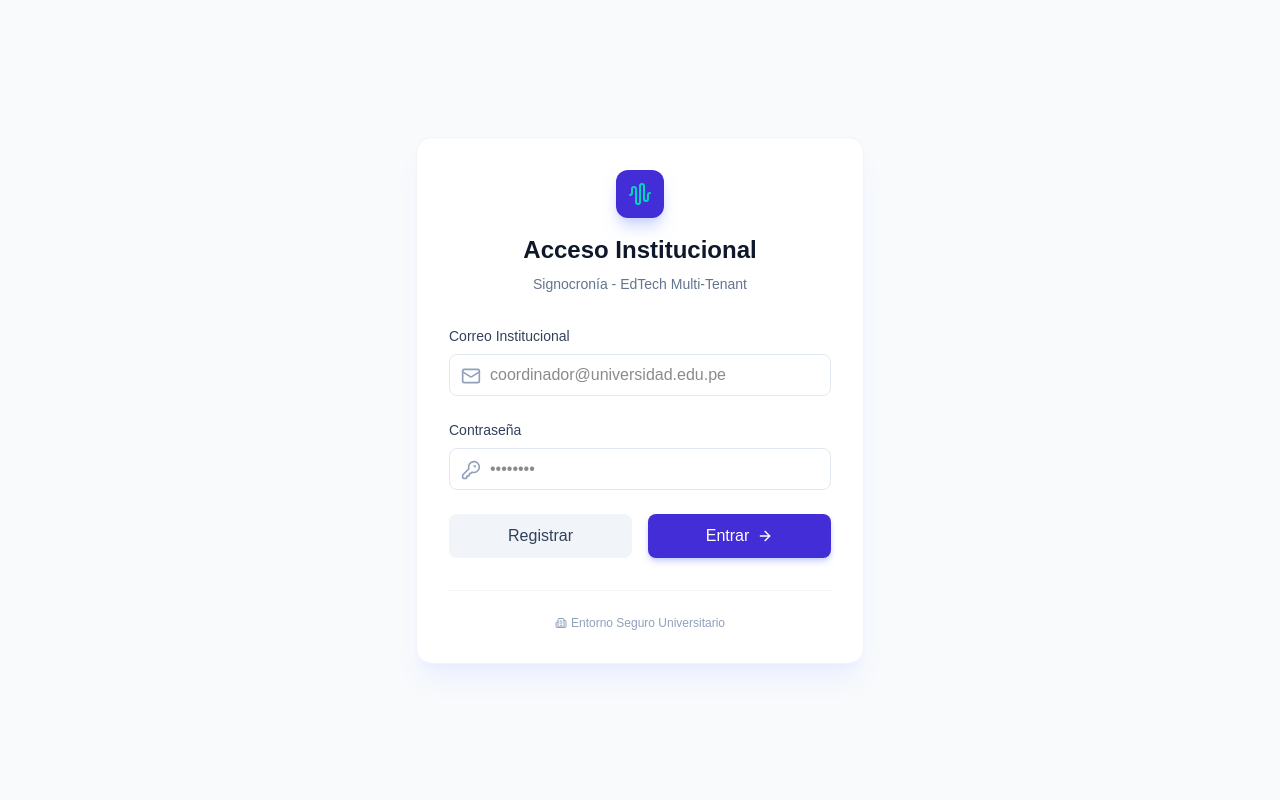
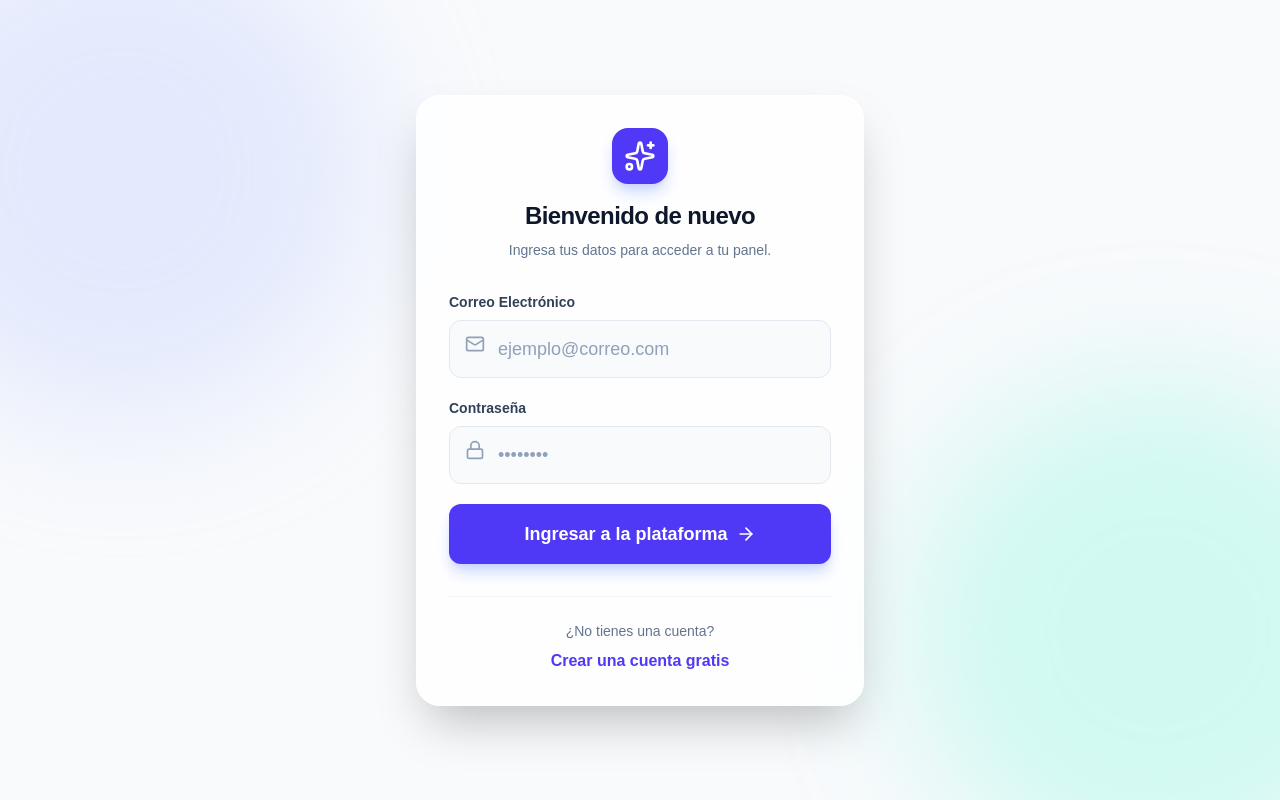
Before and after one commit to pybankai-prog/signocronia-mvp, a Next.js app: page /login in a window 1280 px wide. Built offline with nearby package versions, Linux system fonts and the light colour scheme; no server answers.

Commit message:
Rediseño profesional de Login y traduccion de errores

```diff
--- a/app/login/page.tsx
+++ b/app/login/page.tsx
@@ -1,135 +1,176 @@
-'use client'; // Indica que este componente usa funciones del navegador (React)
+'use client';
 
-import { useState } from 'react';
-import { useRouter } from 'next/navigation'; // <-- NUEVO: Importamos el enrutador de Next.js
-import { supabase } from '@/lib/supabase'; // Importamos tu puente de conexión
-import { Building2, KeyRound, Mail, ArrowRight, AudioWaveform } from 'lucide-react';
+import React, { useState } from 'react';
+import { useRouter } from 'next/navigation';
+import { supabase } from '@/lib/supabase';
+import { Mail, Lock, Sparkles, AlertCircle, CheckCircle2, ArrowRight, Loader2 } from 'lucide-react';
+import Link from 'next/link';
 
 export default function LoginPage() {
-  const router = useRouter(); // <-- NUEVO: Inicializamos el enrutador
-
+  const router = useRouter();
   const [email, setEmail] = useState('');
   const [password, setPassword] = useState('');
+
+  // Estados para la interfaz
+  const [isLogin, setIsLogin] = useState(true);
   const [isLoading, setIsLoading] = useState(false);
-  const [message, setMessage] = useState('');
+  const [errorMsg, setErrorMsg] = useState('');
+  const [successMsg, setSuccessMsg] = useState('');
 
-  // Función para registrar un nuevo usuario
-  const handleSignUp = async (e: React.FormEvent) => {
+  const handleAuth = async (e: React.FormEvent) => {
     e.preventDefault();
     setIsLoading(true);
-    setMessage('');
+    setErrorMsg('');
+    setSuccessMsg('');
 
-    const { data, error } = await supabase.auth.signUp({
+    try {
+      if (isLogin) {
+        // Lógica de Inicio de Sesión
+        const { error } = await supabase.auth.signInWithPassword({
           email,
           password,
         });
 
-    if (error) {
-      setMessage(`Error: ${error.message}`);
+        if (error) throw error;
+
+        // Si todo sale bien, lo mandamos directo al dashboard
+        router.push('/dashboard');
+
       } else {
-      setMessage('¡Registro exitoso! Revisa tu correo para confirmar (si está activado en Supabase) o inicia sesión.');
-    }
-    setIsLoading(false);
-  };
-
-  // Función para iniciar sesión
-  const handleSignIn = async (e: React.FormEvent) => {
-    e.preventDefault();
-    setIsLoading(true);
-    setMessage('');
-
-    const { data, error } = await supabase.auth.signInWithPassword({
+        // Lógica de Registro
+        const { error } = await supabase.auth.signUp({
           email,
           password,
         });
 
-    if (error) {
-      setMessage(`Error: ${error.message}`);
+        if (error) throw error;
+
+        // Mensaje de éxito amigable en español
+        setSuccessMsg('¡Cuenta creada con éxito! Por seguridad, te enviamos un enlace a tu correo. Haz clic ahí para entrar.');
+      }
+    } catch (error: any) {
+      // TRADUCTOR DE ERRORES: Convertimos errores técnicos de Supabase a español amigable
+      const mensajeOriginal = error.message || '';
+
+      if (mensajeOriginal.includes('Invalid login credentials')) {
+        setErrorMsg('El correo o la contraseña son incorrectos. Inténtalo de nuevo.');
+      } else if (mensajeOriginal.includes('User already registered')) {
+        setErrorMsg('Este correo ya está registrado. Por favor, inicia sesión.');
+      } else if (mensajeOriginal.includes('Password should be at least')) {
+        setErrorMsg('La contraseña es muy corta. Debe tener al menos 6 caracteres.');
       } else {
-      setMessage('¡Inicio de sesión exitoso! Redirigiendo al panel...');
-      router.push('/dashboard'); // <-- NUEVO: Le decimos que nos lleve a la página del dashboard
+        setErrorMsg('Ocurrió un error inesperado. Revisa tu conexión e intenta de nuevo.');
       }
+    } finally {
       setIsLoading(false);
+    }
   };
 
   return (
-    <div className="min-h-screen bg-slate-50 flex items-center justify-center p-4">
-      <div className="max-w-md w-full bg-white rounded-2xl shadow-xl shadow-indigo-100/50 p-8 border border-slate-100">
+    <div className="min-h-screen bg-slate-50 flex items-center justify-center p-4 relative overflow-hidden">
 
-        {/* Encabezado */}
+      {/* Círculos decorativos de fondo */}
+      <div className="absolute top-[-10%] left-[-10%] w-[500px] h-[500px] bg-indigo-200/40 rounded-full blur-3xl"></div>
+      <div className="absolute bottom-[-10%] right-[-10%] w-[500px] h-[500px] bg-teal-200/40 rounded-full blur-3xl"></div>
+
+      <div className="w-full max-w-md bg-white/80 backdrop-blur-xl p-8 rounded-3xl shadow-2xl border border-white relative z-10">
+
+        {/* Cabecera del Login */}
         <div className="text-center mb-8">
-          <div className="w-12 h-12 bg-indigo-700 rounded-xl flex items-center justify-center mx-auto mb-4 shadow-lg shadow-indigo-200">
-            <AudioWaveform className="text-teal-400 w-6 h-6" />
-          </div>
-          <h1 className="text-2xl font-bold text-slate-900 mb-2">Acceso Institucional</h1>
-          <p className="text-slate-500 text-sm">Signocronía - EdTech Multi-Tenant</p>
+          <Link href="/" className="inline-flex items-center justify-center w-14 h-14 bg-indigo-600 rounded-2xl shadow-lg shadow-indigo-200 mb-4 hover:scale-105 transition-transform cursor-pointer">
+            <Sparkles className="w-8 h-8 text-white" />
+          </Link>
+          <h1 className="text-2xl font-extrabold text-slate-900 tracking-tight">
+            {isLogin ? 'Bienvenido de nuevo' : 'Crea tu cuenta'}
+          </h1>
+          <p className="text-slate-500 mt-2 text-sm">
+            {isLogin ? 'Ingresa tus datos para acceder a tu panel.' : 'Únete a la educación sin barreras.'}
+          </p>
         </div>
 
+        {/* Mensajes de Alerta */}
+        {errorMsg && (
+          <div className="mb-6 p-4 bg-rose-50 border border-rose-100 rounded-xl flex items-start gap-3 animate-in fade-in slide-in-from-top-2">
+            <AlertCircle className="w-5 h-5 text-rose-600 shrink-0 mt-0.5" />
+            <p className="text-sm text-rose-700 font-medium">{errorMsg}</p>
+          </div>
+        )}
+
+        {successMsg && (
+          <div className="mb-6 p-4 bg-emerald-50 border border-emerald-100 rounded-xl flex items-start gap-3 animate-in fade-in slide-in-from-top-2">
+            <CheckCircle2 className="w-5 h-5 text-emerald-600 shrink-0 mt-0.5" />
+            <p className="text-sm text-emerald-700 font-medium">{successMsg}</p>
+          </div>
+        )}
+
         {/* Formulario */}
-        <form className="space-y-6">
+        <form onSubmit={handleAuth} className="space-y-5">
+
           <div>
-            <label className="block text-sm font-medium text-slate-700 mb-2">Correo Institucional</label>
+            <label className="block text-sm font-bold text-slate-700 mb-2">Correo Electrónico</label>
             <div className="relative">
-              <Mail className="absolute left-3 top-3 w-5 h-5 text-slate-400" />
+              <Mail className="absolute left-4 top-3.5 h-5 w-5 text-slate-400" />
               <input
                 type="email"
                 required
                 value={email}
                 onChange={(e) => setEmail(e.target.value)}
-                className="w-full pl-10 pr-4 py-2 border border-slate-200 rounded-lg focus:ring-2 focus:ring-indigo-600 focus:border-indigo-600 outline-none transition-all"
-                placeholder="coordinador@universidad.edu.pe"
+                placeholder="ejemplo@correo.com"
+                className="w-full pl-12 pr-4 py-3.5 bg-slate-50 border border-slate-200 rounded-xl text-slate-900 font-bold text-lg focus:ring-4 focus:ring-indigo-500/20 focus:border-indigo-500 outline-none transition-all placeholder:font-normal placeholder:text-slate-400"
               />
             </div>
           </div>
 
           <div>
-            <label className="block text-sm font-medium text-slate-700 mb-2">Contraseña</label>
+            <label className="block text-sm font-bold text-slate-700 mb-2">Contraseña</label>
             <div className="relative">
-              <KeyRound className="absolute left-3 top-3 w-5 h-5 text-slate-400" />
+              <Lock className="absolute left-4 top-3.5 h-5 w-5 text-slate-400" />
               <input
                 type="password"
                 required
                 value={password}
                 onChange={(e) => setPassword(e.target.value)}
-                className="w-full pl-10 pr-4 py-2 border border-slate-200 rounded-lg focus:ring-2 focus:ring-indigo-600 focus:border-indigo-600 outline-none transition-all"
                 placeholder="••••••••"
+                className="w-full pl-12 pr-4 py-3.5 bg-slate-50 border border-slate-200 rounded-xl text-slate-900 font-bold text-lg focus:ring-4 focus:ring-indigo-500/20 focus:border-indigo-500 outline-none transition-all placeholder:font-normal placeholder:text-slate-400"
               />
             </div>
           </div>
 
-          {/* Mensajes de error/éxito */}
-          {message && (
-             <div className={`p-3 rounded-lg text-sm ${message.includes('Error') ? 'bg-red-50 text-red-700' : 'bg-emerald-50 text-emerald-700'}`}>
-               {message}
-             </div>
+          <button
+            type="submit"
+            disabled={isLoading}
+            className={`w-full py-4 rounded-xl font-bold flex items-center justify-center gap-2 transition-all text-lg shadow-lg ${
+              isLoading
+              ? 'bg-slate-300 text-slate-500 cursor-not-allowed shadow-none'
+              : 'bg-indigo-600 hover:bg-indigo-700 text-white shadow-indigo-200 hover:shadow-indigo-300'
+            }`}
+          >
+            {isLoading ? (
+              <><Loader2 className="w-5 h-5 animate-spin" /> Procesando...</>
+            ) : (
+              <>{isLogin ? 'Ingresar a la plataforma' : 'Registrarme ahora'} <ArrowRight className="w-5 h-5" /></>
             )}
+          </button>
+        </form>
 
-          {/* Botones de acción */}
-          <div className="grid grid-cols-2 gap-4">
+        {/* Enlace para alternar entre Login y Registro */}
+        <div className="mt-8 text-center border-t border-slate-100 pt-6">
+          <p className="text-slate-500 text-sm">
+            {isLogin ? '¿No tienes una cuenta?' : '¿Ya eres parte de Signocronía?'}
+          </p>
           <button
             type="button"
-                onClick={handleSignUp}
-                disabled={isLoading}
-                className="w-full py-2.5 bg-slate-100 hover:bg-slate-200 text-slate-700 rounded-lg font-medium transition-colors disabled:opacity-50"
+            onClick={() => {
+              setIsLogin(!isLogin);
+              setErrorMsg('');
+              setSuccessMsg('');
+            }}
+            className="mt-2 font-bold text-indigo-600 hover:text-indigo-800 transition-colors"
           >
-                Registrar
-              </button>
-              <button
-                type="button"
-                onClick={handleSignIn}
-                disabled={isLoading}
-                className="w-full py-2.5 bg-indigo-700 hover:bg-indigo-800 text-white rounded-lg font-medium flex items-center justify-center gap-2 transition-colors disabled:opacity-50 shadow-md shadow-indigo-200"
-              >
-                {isLoading ? 'Cargando...' : 'Entrar'} <ArrowRight className="w-4 h-4" />
+            {isLogin ? 'Crear una cuenta gratis' : 'Inicia sesión aquí'}
           </button>
         </div>
-        </form>
 
-        <div className="mt-8 pt-6 border-t border-slate-100 text-center">
-            <p className="text-xs text-slate-400 flex items-center justify-center gap-1">
-                <Building2 className="w-3 h-3" /> Entorno Seguro Universitario
-            </p>
-        </div>
       </div>
     </div>
   );
```
Lines whose indentation alone changed are shown as unchanged.
